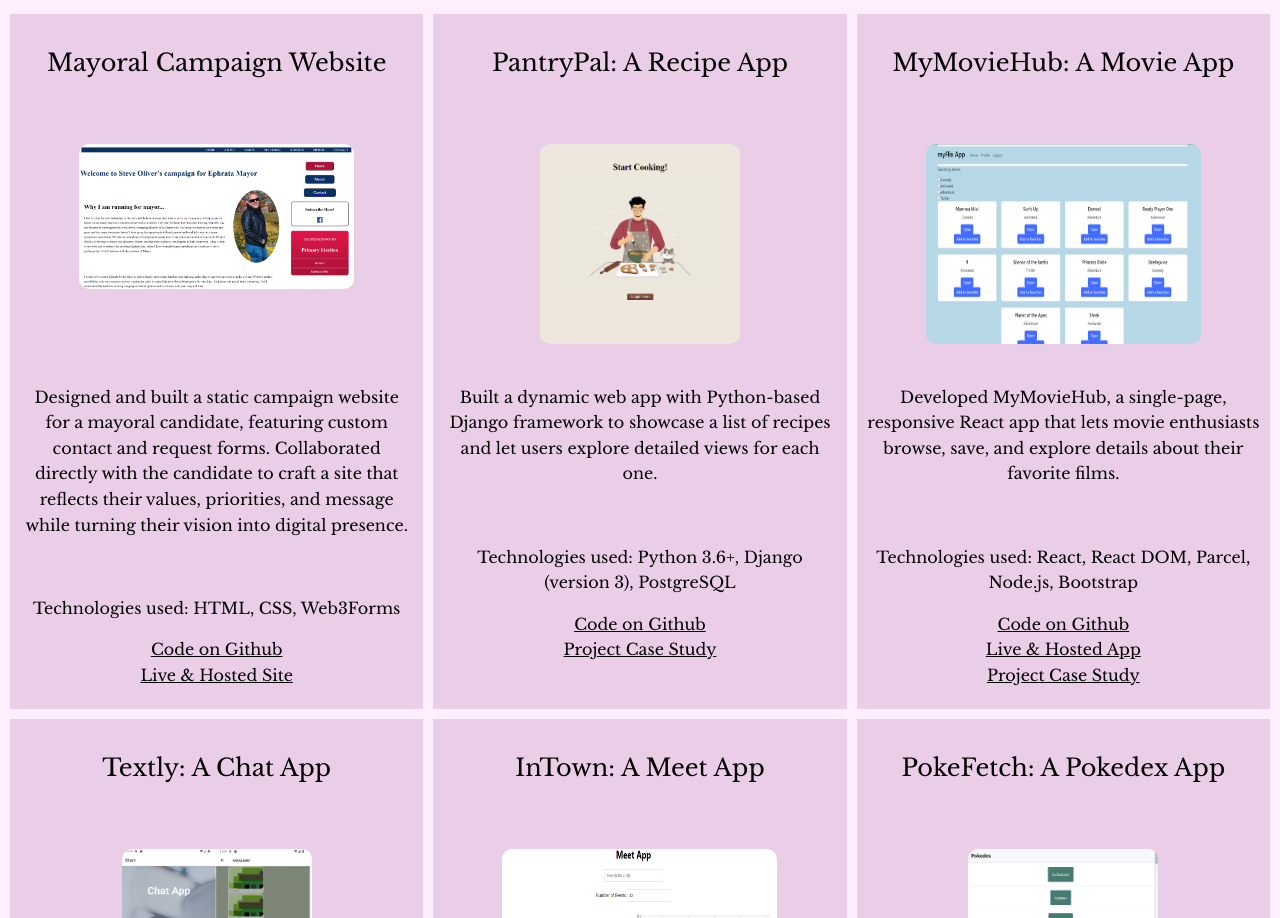
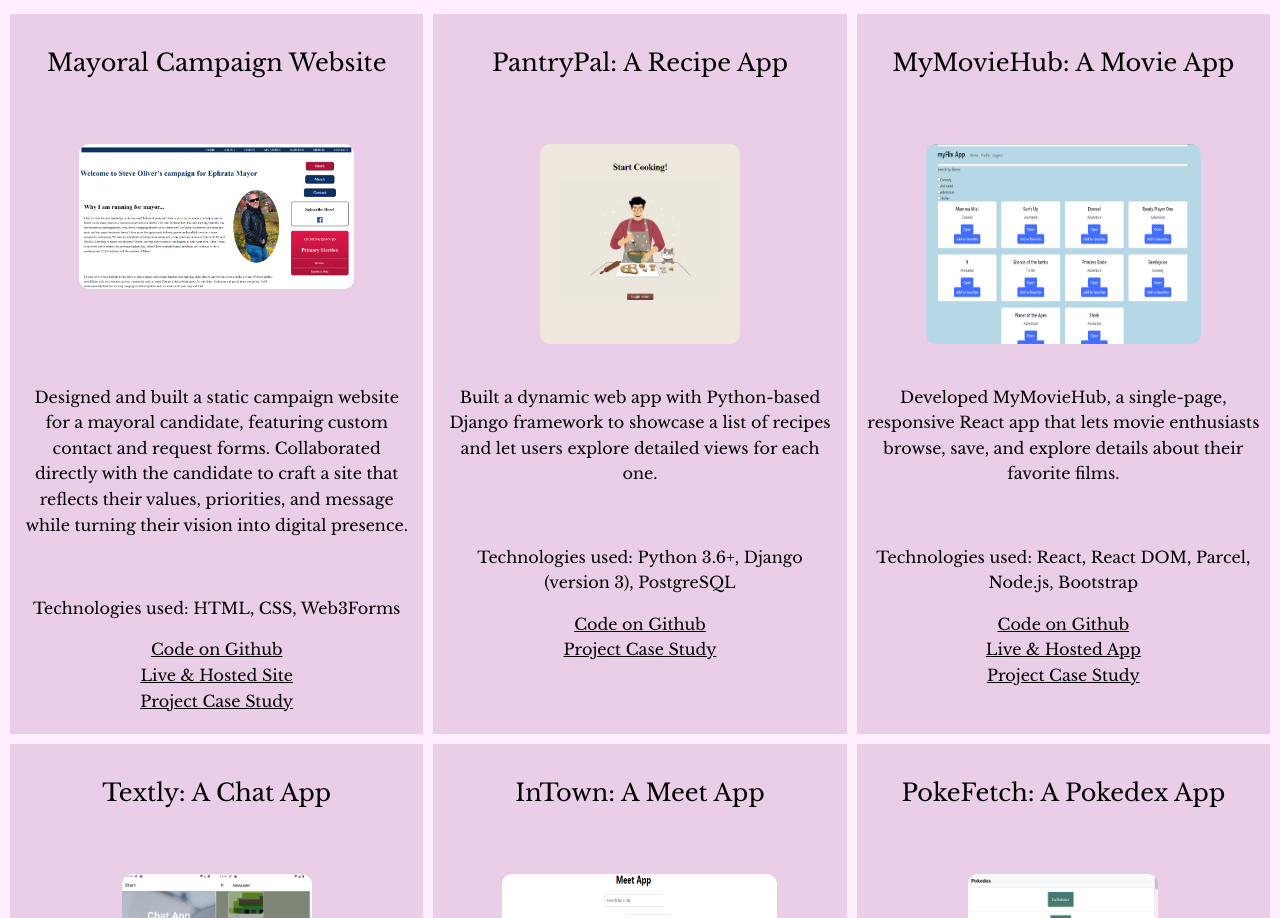
Before and after one commit to sabwood/portfolio-website, a plain HTML site: page work.html in a window 1280 px wide. Shown: the part 182-1100 px from the top of the page. Drawn offline with nearby package versions, Linux system fonts and the light colour scheme.

Commit message:
added case study
added case study

```diff
--- a/work.html
+++ b/work.html
@@ -101,6 +101,10 @@
                     <br>
                     <a href="https://steveoliver.netlify.app/" target="_blank">
                         Live & Hosted Site
+                    </a>
+                    <br>
+                    <a href="files/MayoralCampaign-CaseStudy.pdf" target="_blank">
+                        Project Case Study
                     </a>
                 </div>
             </div>
```
Also changed, not shown: 1 other file.
